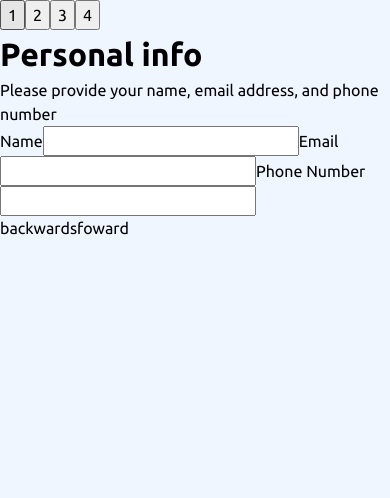
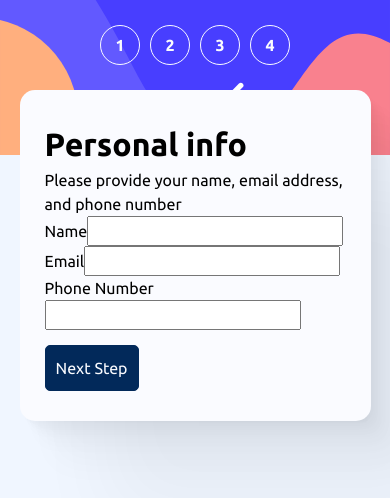
Before and after one commit to Silkiercomet/turbo-disco, a React (Vite) app: page / in a window 390 px wide. Shown: the top 498 px of the page. Built offline with nearby package versions, Linux system fonts and the light colour scheme.

Commit message:
basic mobile styles added

```diff
--- a/src/App.tsx
+++ b/src/App.tsx
@@ -26,7 +26,7 @@ function App() {
     <Form1 order={order} register={register} errors={errors} step={step}/>,
     <Form2 order={order} register={register} errors={errors} isYearly={isYearly} OnYearly={OnYearly} step={step}/>,
     <Form3 order={order} register={register} errors={errors} isYearly={isYearly} step={step}/>,
-    <Form4 order={order} errors={errors} step={step}/>
+    <Form4 order={order} errors={errors} step={step} goToStep={goToStep}/>
   ];
 
   return (
--- a/src/components/Atoms/BtnNavigation.tsx
+++ b/src/components/Atoms/BtnNavigation.tsx
@@ -1,16 +1,17 @@
+import styles from "../styles/navigationbtn.module.css"
 type Props = {
   goToStep: (number: number) => void
   step: number
 }
 
 const BtnNavigation = ({step, goToStep} : Props) => {
-  if(step < 2) return <div>
-    <a onClick={() => goToStep(step-1)}>backwards</a>
-    <a onClick={() => goToStep(step+1)}>foward</a>
+  if(step < 2) return <div className={styles.container}>
+    {step > 0 && <a className={styles.back} onClick={() => goToStep(step-1)}>Go Back</a>}
+    <a onClick={() => goToStep(step+1)}>Next Step</a>
   </div>
   return (
-    <div>    <a onClick={() => goToStep(step-1)}>backwards</a>
-    <button type="submit" onClick={() => goToStep(step+1)}>foward</button></div>
+    <div className={styles.container}>    <a className={styles.back} onClick={() => goToStep(step-1)}>Go Back</a>
+    <button type="submit" onClick={() => goToStep(step+1)}>Next Step</button></div>
   )
 }
 
--- a/src/components/Molecules/Form1.tsx
+++ b/src/components/Molecules/Form1.tsx
@@ -7,11 +7,11 @@ const Form1 = ({order, register, errors, step} : FormsProps) => {
     <div className={`form ${step=== 0 ? "visible" : "invisible"}`}>
       <FormHeader title={"Personal info"} subTitle={"Please provide your name, email address, and phone number"}/>
       <label htmlFor="Name">Name</label>
-      <input type="text" className='input__text' defaultValue={order.name} {...register("name", { required: true })} />
+      <input type="text" className='input__text' defaultValue={order.name} {...register("name", { required: "The name field is required." })} />
       <label htmlFor="Email">Email</label>
-      <input type="email" inputMode='email' className='input__text' defaultValue={order.email} {...register("email", { required: true })}/>
+      <input type="email" inputMode='email' className='input__text' defaultValue={order.email} {...register("email", { required: "The email is required." })}/>
       <label htmlFor="Phone">Phone Number</label>
-      <input type="text" inputMode='tel' className='input__text' defaultValue={order.phoneNumber} {...register("phoneNumber", { required: true })}/>
+      <input type="text" inputMode='tel' className='input__text' defaultValue={order.phoneNumber} {...register("phoneNumber", { required: "The phone number is required." })}/>
     </div>
   )
 }
--- a/src/components/Molecules/Form2.tsx
+++ b/src/components/Molecules/Form2.tsx
@@ -27,7 +27,8 @@ const Form2 = ({
             <input
               type="radio"
               id={e.id}
-              {...register("selectedPlan", { required: true })}
+              className="none"
+              {...register("selectedPlan", { required: "Select a plan is required." })}
               value={e.id}
             />
             <label htmlFor={e.id}>
--- a/src/components/Molecules/Form4.tsx
+++ b/src/components/Molecules/Form4.tsx
@@ -10,16 +10,30 @@ type Props = {
   order: UserFormData;
   errors: FieldErrors;
   step: number;
+  goToStep: (number: number) => void
 };
-// todos los form deben estar presentes para poder usar el objeto errors
-// de lo contrario la autenticacion de errores tendra que hacerse manualmente
-const Form4 = ({ order, errors, step }: Props) => {
+// solo cargar todas las forms cuando se llege al step 4
+
+const Form4 = ({ order, errors, step, goToStep }: Props) => {
   if (!areAllValuesNotEmpty(order)) {
-    console.log(errors, 2);
-    return (
+      let errorsArray: string[] = []
+      for(const error in errors){
+        errorsArray.push(`${errors[error]?.message}`)
+      }
+      function handleError(message : string){
+        if(message === "Select a plan is required"){
+          return <button onClick={() => goToStep(1)}>go to problem</button>
+        }
+        return <button onClick={() => goToStep(0)}>go to problem</button>
+      }
+    return (<>
       <h1 className={`form ${step === 3 ? "visible" : "invisible"}`}>
         please complete the form, before getting to this step
       </h1>
+      <ul>
+        {errorsArray.map((e, i) => <li key={i}>{e}{handleError(e)}</li>)}
+      </ul>
+      </>
     );
   }
   let totalPlan = 0,
@@ -38,7 +52,7 @@ const Form4 = ({ order, errors, step }: Props) => {
         <li>
           <div>
             <span>{order.selectedPlan}</span>
-            <a href="#">Change</a>
+            <button onClick={() => goToStep(1)}>Change</button>
           </div>{" "}
           <span>
             ${planPrice(order)}/{monthlyCycle}
--- a/src/components/Organisms/FormContainer.tsx
+++ b/src/components/Organisms/FormContainer.tsx
@@ -1,20 +1,24 @@
 import { SubmitHandler, UseFormHandleSubmit } from "react-hook-form";
 import { UserFormData } from "../../hooks/useFormSession";
 import { useEffect, useRef } from "react";
-
+import styles from "../styles/formcontainer.module.css"
 type Props = {
   children: JSX.Element | JSX.Element[] | string;
   handleSubmit: UseFormHandleSubmit<UserFormData>;
   onSubmitForm: SubmitHandler<UserFormData>;
   step: number;
 };
+
+
 const FormContainer = ({
   children,
   handleSubmit,
   onSubmitForm,
   step,
 }: Props) => {
+
   const formContainerRef = useRef<any>(null);
+
   useEffect(() => {
     if (formContainerRef.current) {
       let formRef: HTMLElement | null = formContainerRef.current;
@@ -25,8 +29,9 @@ const FormContainer = ({
       return () => clearTimeout(timeoutId);
     }
   }, [step]);
+
   return (
-    <div>
+    <main className={styles.container}>
       <form
         onSubmit={handleSubmit(onSubmitForm)}
         ref={formContainerRef}
@@ -34,7 +39,7 @@ const FormContainer = ({
       >
         {children}
       </form>
-    </div>
+    </main>
   );
 };
 
--- a/src/components/Organisms/StepController.tsx
+++ b/src/components/Organisms/StepController.tsx
@@ -1,6 +1,6 @@
 import { UseFormHandleSubmit } from "react-hook-form"
 import { UserFormData } from "../../hooks/useFormSession"
-
+import styles from "../styles/stepcontroller.module.css"
 type Props = {
   goToStep: (number: number) => void,
   handleSubmit: UseFormHandleSubmit<UserFormData, undefined>,
@@ -11,7 +11,7 @@ const StepController = ({goToStep,handleSubmit,onSubmitForm}: Props) => {
   //cuando se llege al ultimo paso se debe agregar el handlesubmit(callback) y el gotostep
 
   return (
-    <div>
+    <div className={styles.container}>
       {steps.map((e,i) => i === 3 ?
       <button onClick={() => {
         handleSubmit(onSubmitForm)()
--- /dev/null
+++ b/src/components/styles/formcontainer.module.css
@@ -0,0 +1,18 @@
+.container{
+    max-width: 90%;
+    margin-inline: auto;
+    padding: 30px 25px;
+
+    background-color: var(--Alabaster);
+    border-radius: 15px;
+    box-shadow:
+  2.3px 2.8px 2.2px rgba(0, 0, 0, 0.011),
+  5.6px 6.7px 5.3px rgba(0, 0, 0, 0.016),
+  10.5px 12.5px 10px rgba(0, 0, 0, 0.02),
+  18.8px 22.3px 17.9px rgba(0, 0, 0, 0.024),
+  35.1px 41.8px 33.4px rgba(0, 0, 0, 0.029),
+  84px 100px 80px rgba(0, 0, 0, 0.04)
+;
+
+transform: translateY(-65px);
+}
--- /dev/null
+++ b/src/components/styles/navigationbtn.module.css
@@ -0,0 +1,31 @@
+.container{
+    width: 100%;
+    display: flex;
+    justify-content: space-between;
+    align-items: center;
+    padding-top: 15px;
+}
+.container > *:not(.back) {
+    padding: 10px;
+
+    background-color: var(--Marineblue);
+    color: var(--Alabaster);
+    border-radius: 5px;
+    border: 1px solid var(--Marineblue);
+    cursor: pointer;
+}
+
+.back{
+    padding: 10px;
+
+    background-color: transparent;
+    color: var(--Coolgray);
+    border-radius: 5px;
+    border: 1px solid transparent;
+    cursor: pointer;
+    transition: 300ms ease-in-out;
+}
+.back:hover{
+    border-color: var(--Coolgray);
+
+}
--- /dev/null
+++ b/src/components/styles/stepcontroller.module.css
@@ -0,0 +1,36 @@
+.container{
+    display: flex;
+    justify-content: center;
+    align-items: flex-start;
+
+    width: 100%;
+    min-height: 155px;
+    padding: 25px;
+    gap: 10px;
+    background-image: url(../../assets/bg-sidebar-mobile.svg);
+    background-position: center;
+    background-repeat: no-repeat;
+    background-size: cover;
+}
+
+.container > button {
+    background-color: transparent;
+    height: 40px;
+    width: 40px;
+
+    border-radius: 50%;
+    border: 1px solid var(--Alabaster);
+    color: var(--Alabaster);
+
+    text-align: center;
+    font-weight: 700;
+
+    cursor: pointer;
+    transition: 300ms ease-in-out;
+}
+.container > button:hover {
+    background-color: var(--Lightblue);
+    border-color: var(--Lightblue);
+    color: var(--Purplishblue);
+
+}
```
